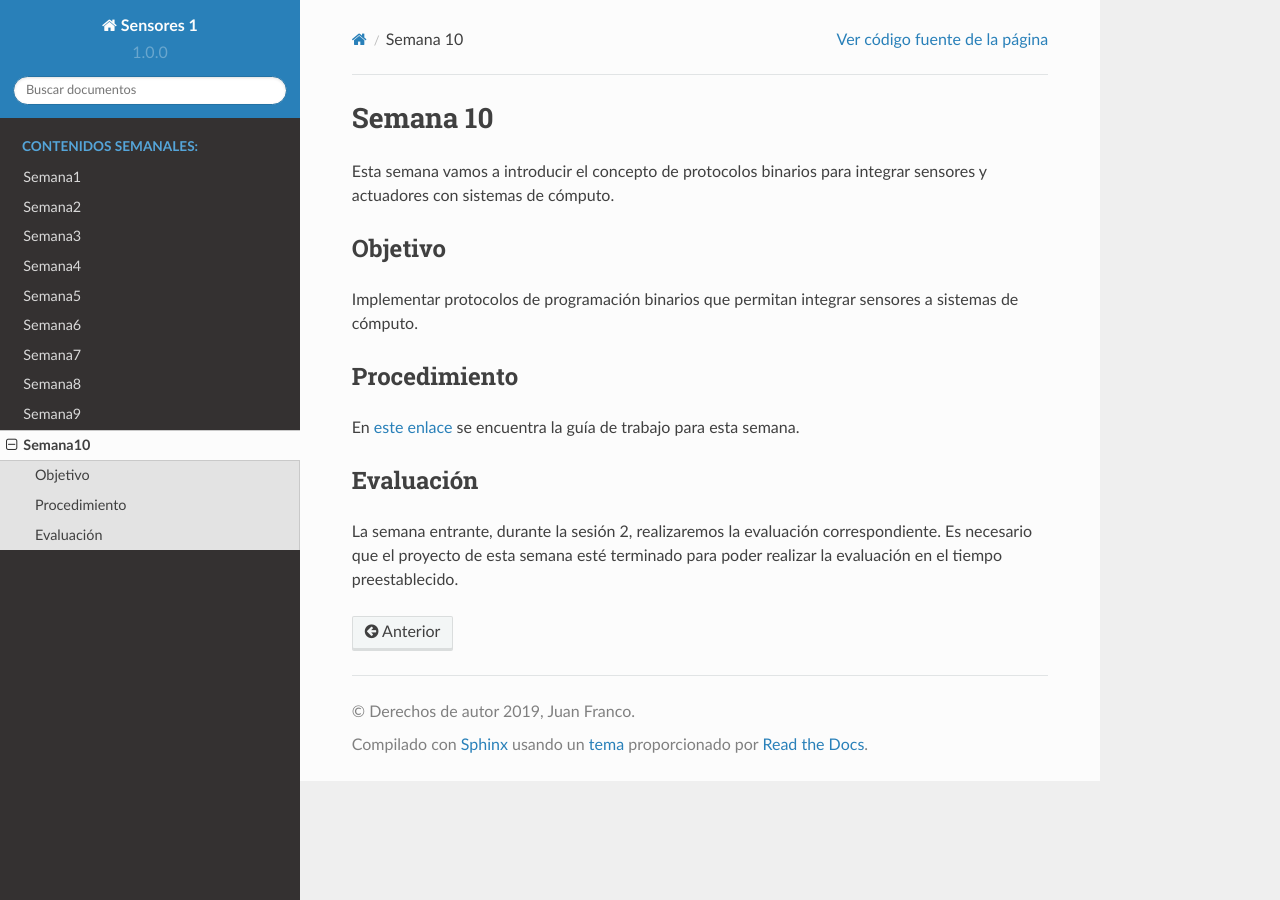
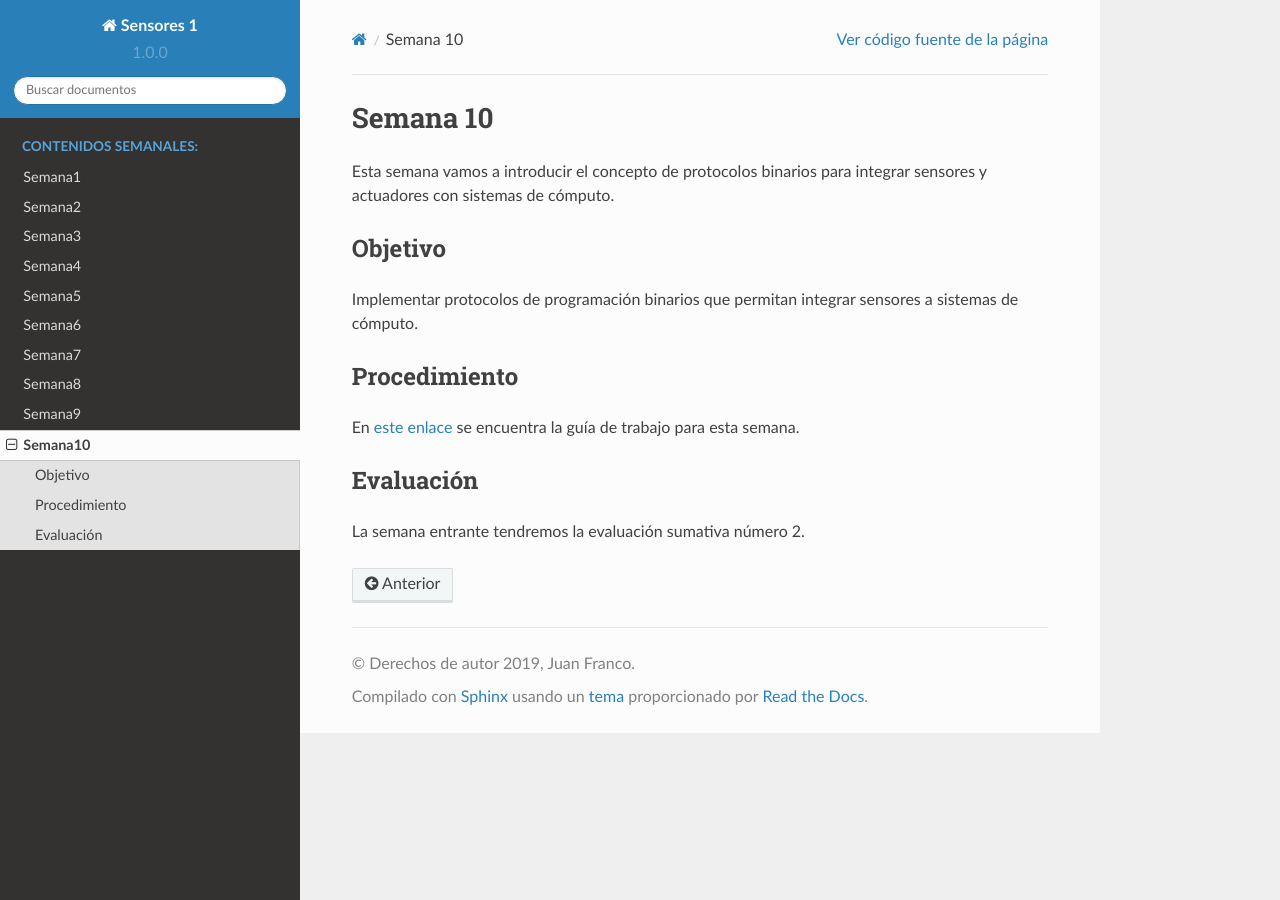
Before and after one commit to juanferfranco/sensores1, a Sphinx documentation site: the page built from docs/_semana10/semana10.rst, in a window 1280 px wide. Built offline with Sphinx 7.4.7 and the Read the Docs theme 2.0.0, drawn with Linux system fonts in a browser that asks for light colours.

Commit message:
update week 10

```diff
--- a/docs/_semana10/semana10.rst
+++ b/docs/_semana10/semana10.rst
@@ -15,5 +15,4 @@ de trabajo para esta semana.
 
 Evaluación
 ------------
-La semana entrante, durante la sesión 2, realizaremos la evaluación correspondiente. Es necesario que el proyecto de esta semana
-esté terminado para poder realizar la evaluación en el tiempo preestablecido.
+La semana entrante tendremos la evaluación sumativa número 2.
```
